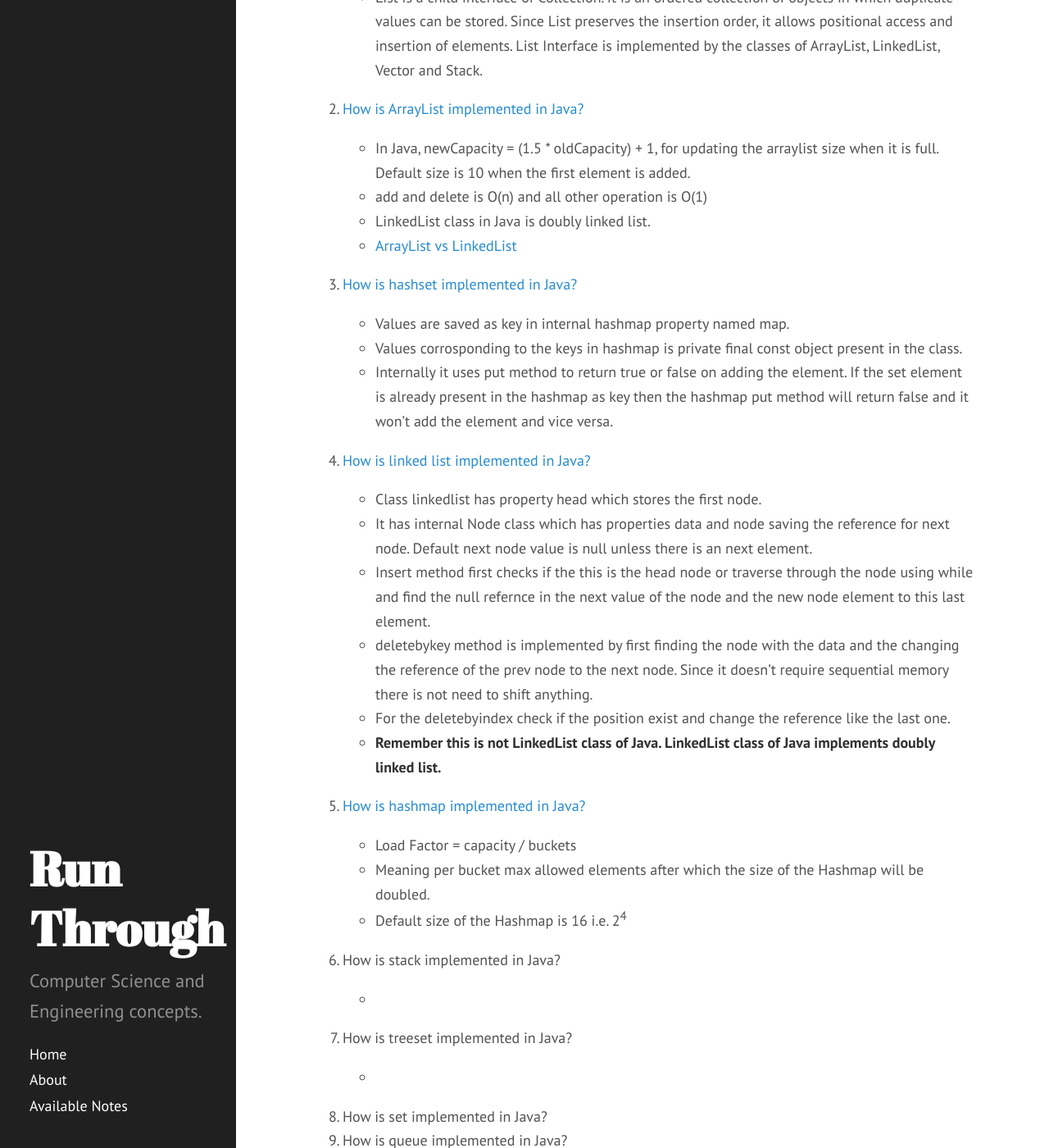
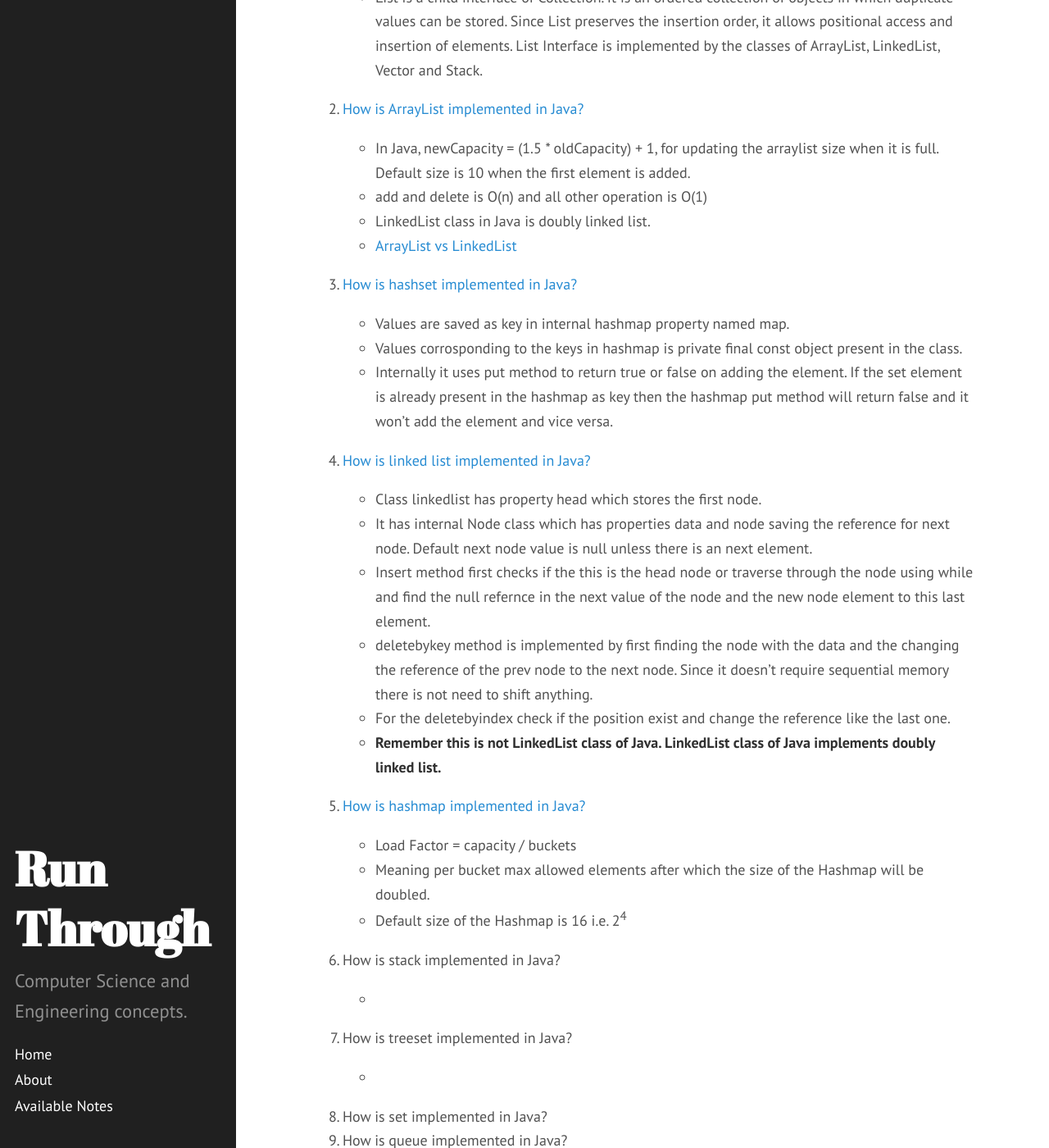
Before and after one commit to runthrough/runthrough.github.io, a Jekyll site: the page built from index.html, in a window 1280 px wide and 1400 px high, scrolled down 277 px. Shown: the whole window at 82% size. Built offline with Jekyll 4.4.1, drawn with Linux system fonts in a browser that asks for light colours; Markdown is read by kramdown in place of the engine named in the settings; the list of posts is cut into pages by our own code.

Commit message:
favicon changed; sidebar text centered

```diff
--- a/public/css/custom.css
+++ b/public/css/custom.css
@@ -14,6 +14,10 @@
 	.layout-reverse .content {
 		margin-right: 20rem;
 	}
+	.sidebar-sticky {
+		left: 0;
+		right: 0;
+	}
 }
 @media (min-width: 58em) {
 	html {
```
Also changed, not shown: public/apple-touch-icon-144-precomposed.png, public/favicon.ico.
